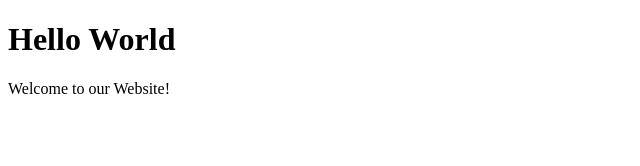
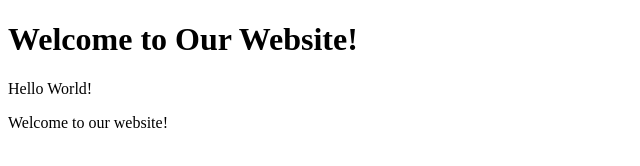
Before and after one commit to ANAS-bitf21m047/sre, a plain HTML site: page index.html in a window 1280 px wide. Shown: the whole page, without its empty margins (0-640 px from the left). Drawn offline with Linux system fonts and the light colour scheme.

Commit message:
Updated heading

```diff
--- a/index.html
+++ b/index.html
@@ -6,7 +6,9 @@
     <title>Document</title>
   </head>
   <body>
-    <h1>Hello World</h1>
-    <p>Welcome to our Website!</p>
+    <h1>Welcome to Our Website!</h1>
+    <p>Hello World!</p>
+    <p>Welcome to our website!</p>
+
   </body>
 </html>
```
